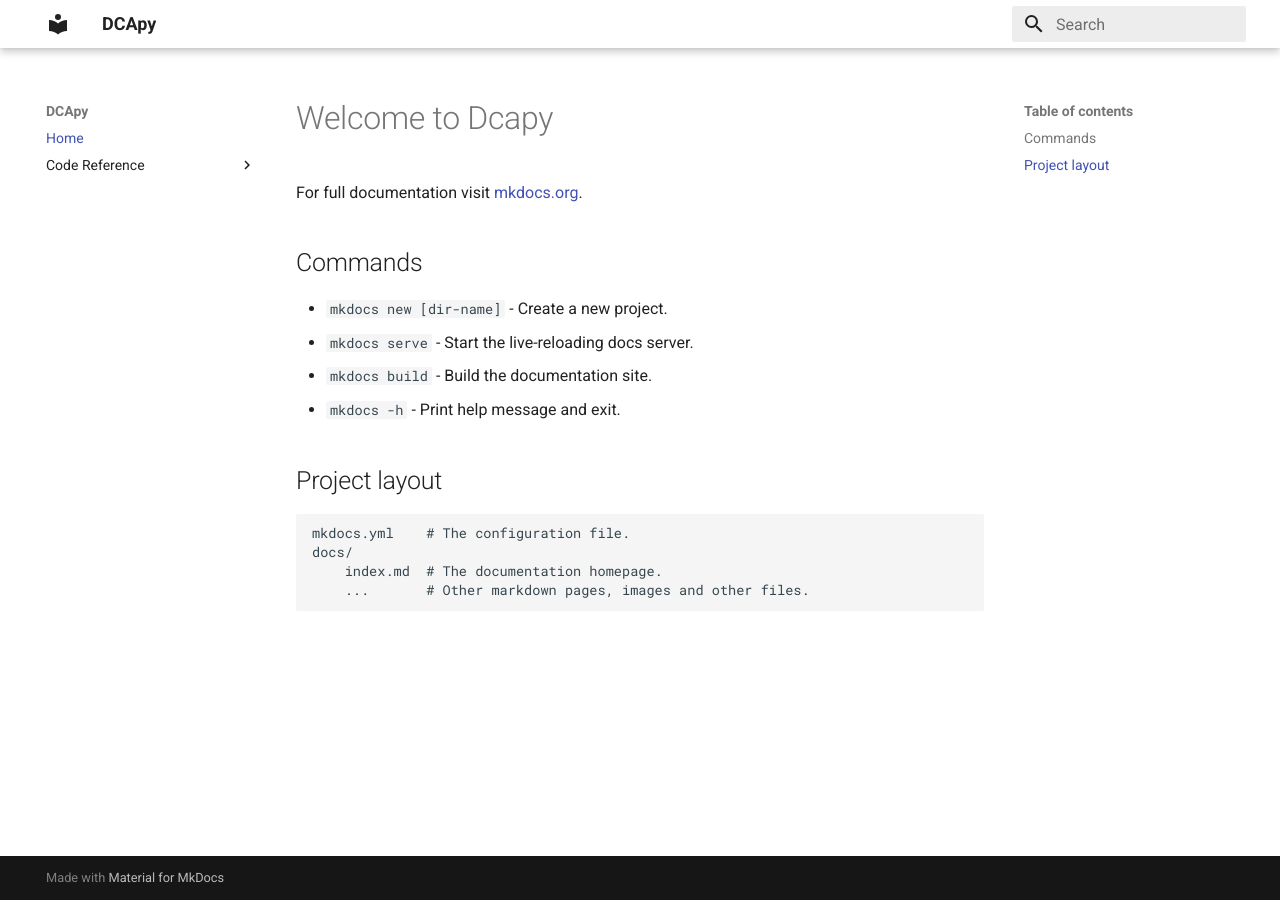
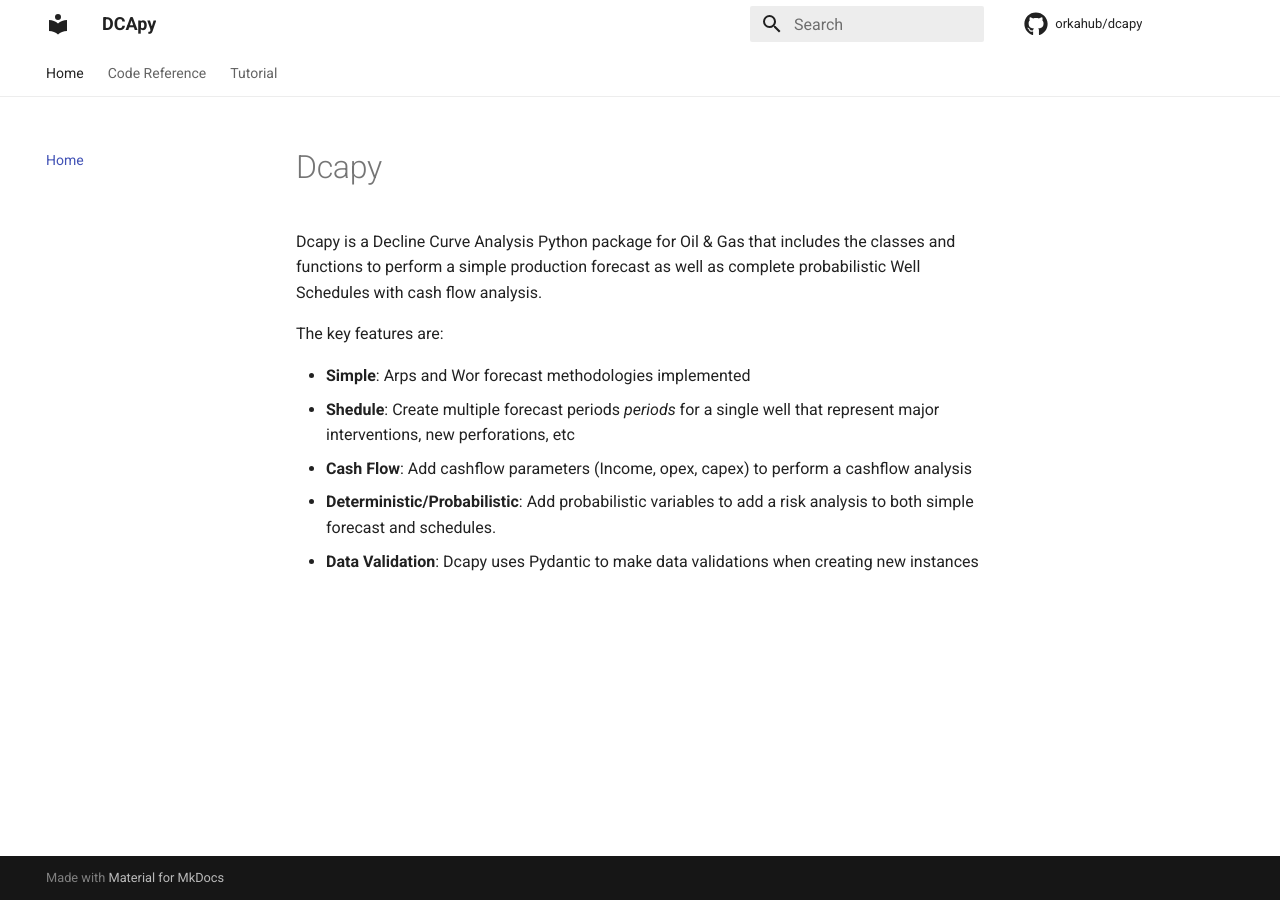
Before and after one commit to scuervo91/dcapy, an MkDocs documentation site: the page built from docs/index.md, in a window 1280 px wide. Built offline with MkDocs 1.6.1 and Material for MkDocs 9.7.7, drawn with Linux system fonts in a browser that asks for light colours; comment, search, counter and statistics services are not loaded.

Commit message:
add docs sckeleton

```diff
--- a/docs/index.md
+++ b/docs/index.md
@@ -1,17 +1,12 @@
-# Welcome to Dcapy
+# Dcapy
 
-For full documentation visit [mkdocs.org](https://www.mkdocs.org).
+Dcapy is a Decline Curve Analysis Python package for Oil & Gas that includes the classes and functions to perform a simple production forecast as well as complete probabilistic Well Schedules with cash flow analysis.
 
-## Commands
 
-* `mkdocs new [dir-name]` - Create a new project.
-* `mkdocs serve` - Start the live-reloading docs server.
-* `mkdocs build` - Build the documentation site.
-* `mkdocs -h` - Print help message and exit.
+The key features are:
 
-## Project layout
-
-    mkdocs.yml    # The configuration file.
-    docs/
-        index.md  # The documentation homepage.
-        ...       # Other markdown pages, images and other files.
++ **Simple**: Arps and Wor forecast methodologies implemented
++ **Shedule**: Create multiple forecast periods *periods* for a single well that represent major interventions, new perforations, etc
++ **Cash Flow**: Add cashflow parameters (Income, opex, capex) to perform a cashflow analysis
++ **Deterministic/Probabilistic**: Add probabilistic variables to add a risk analysis to both simple forecast and schedules.
++ **Data Validation**: Dcapy uses Pydantic to make data validations when creating new instances
--- a/mkdocs.yml
+++ b/mkdocs.yml
@@ -5,10 +5,23 @@ theme:
     scheme: preference
     primary: white
     accent: deep purple
+  features:
+    - navigation.instant
+    - navigation.tabs
+    - navigation.sections
+    - navigation.expand
+  icon:
+    repo: fontawesome/brands/github
+
 nav:
   - Home: index.md
   - Code Reference:
     - dca: dca-reference.md
+  - Tutorial:
+    - Intro: tutorial/1-Intro.md
+
+repo_url: https://github.com/orkahub/dcapy
+repo_name: orkahub/dcapy
 
 plugins:
   - search
```
Also changed, not shown: docs/tutorial/1-Intro.md (added, +1 -0 lines).
